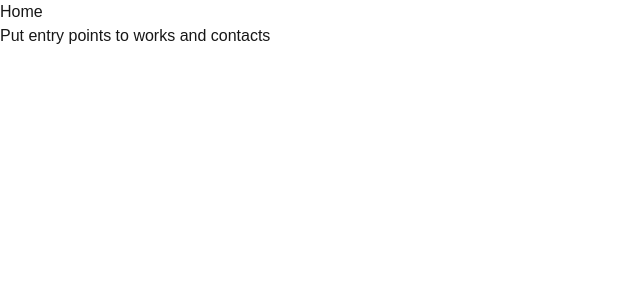
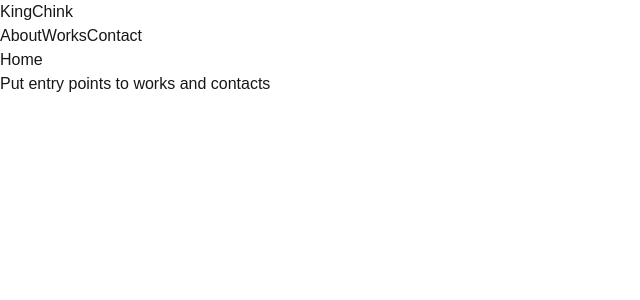
Before and after one commit to megamikanx/doublehappiness-portfoilio, a Next.js app in the folder kingchink-portfolio/: page / in a window 1280 px wide. Shown: the top 300 px of the page, without its empty margins (0-640 px from the left). Built offline with nearby package versions, Linux system fonts and the light colour scheme.

Commit message:
Add persistent header with home logo link.

```diff
--- a/kingchink-portfolio/app/layout.tsx
+++ b/kingchink-portfolio/app/layout.tsx
@@ -1,5 +1,6 @@
 import type { Metadata } from "next";
 import { Geist, Geist_Mono } from "next/font/google";
+import Link from "next/link";
 import "./globals.css";
 
 const geistSans = Geist({
@@ -13,8 +14,8 @@ const geistMono = Geist_Mono({
 });
 
 export const metadata: Metadata = {
-  title: "Create Next App",
-  description: "Generated by create next app",
+  title: "KingChink",
+  description: "Photography, band, and music",
 };
 
 export default function RootLayout({ children }: LayoutProps<"/">) {
@@ -23,7 +24,17 @@ export default function RootLayout({ children }: LayoutProps<"/">) {
       lang="en"
       className={`${geistSans.variable} ${geistMono.variable} h-full antialiased`}
     >
-      <body className="min-h-full flex flex-col">{children}</body>
+      <body className="min-h-full flex flex-col">
+        <header>
+          <Link href="/">KingChink</Link>
+          <nav>
+            <Link href="/about">About</Link>
+            <Link href="/works">Works</Link>
+            <Link href="/contact">Contact</Link>
+          </nav>
+        </header>
+        {children}
+      </body>
     </html>
   );
 }
```
